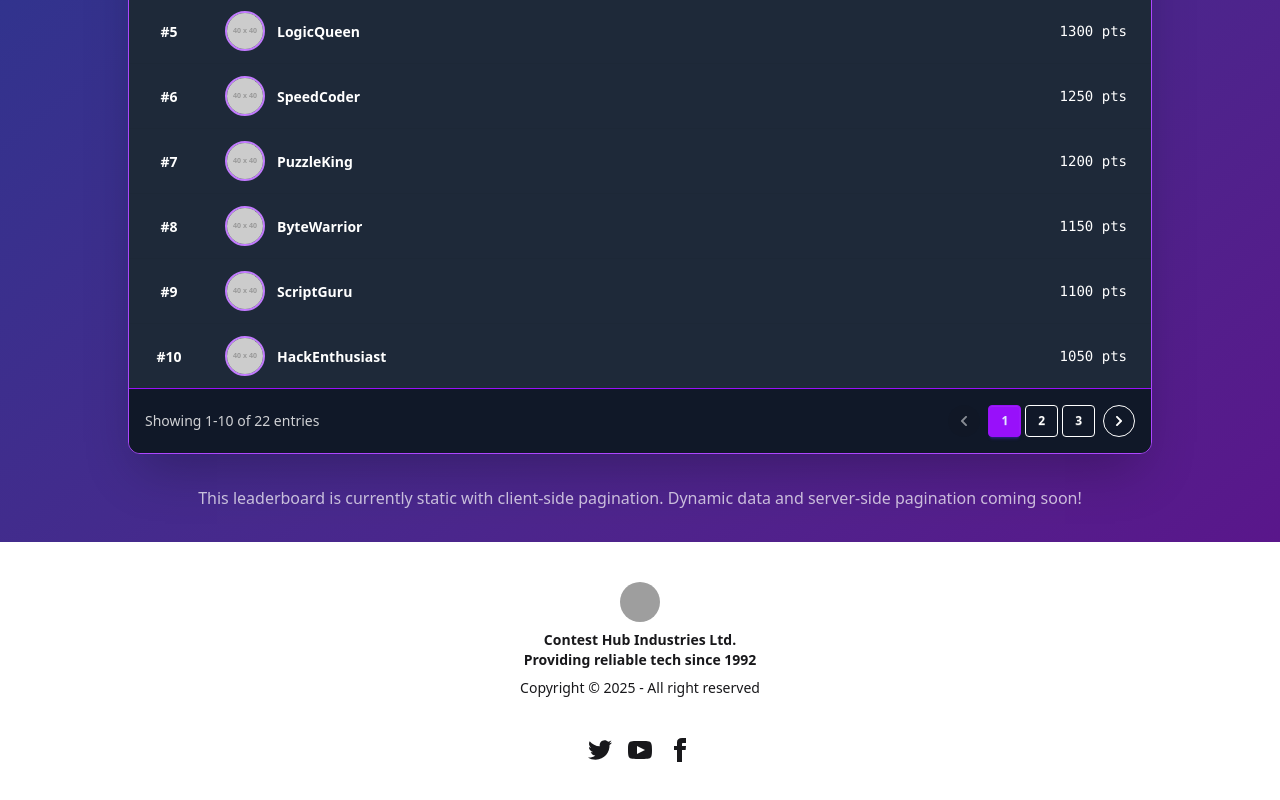
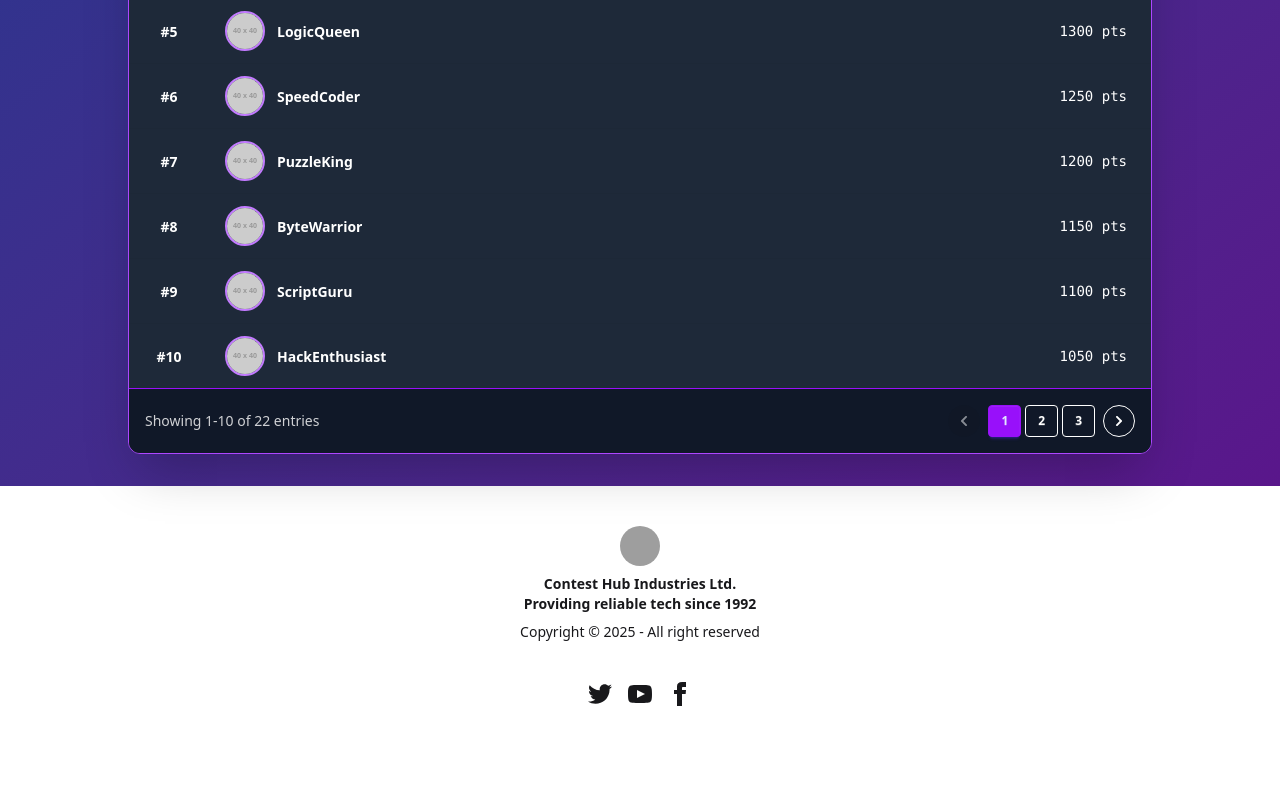
Before and after one commit to dev-peyas9911/contest-hub-client, a React (Vite) app: page /leader-board-page in a window 1280 px wide. Shown: the part 577-1377 px from the top of the page. After the commit the page ends 1323 px from the top, so only its background shows below. Built offline with nearby package versions, Linux system fonts and the light colour scheme; no server answers; sample sign-in values are in the browser's storage; grey boxes are pictures that could not be loaded.

Commit message:
Theme Toggle added

```diff
--- a/src/pages/LeaderBoardPage/LeaderBoardPage.jsx
+++ b/src/pages/LeaderBoardPage/LeaderBoardPage.jsx
@@ -281,12 +281,12 @@ const LeaderBoardPage = () => {
         </div>
 
         {/* Footer Note */}
-        <div className="text-center mt-8 opacity-70">
+        {/* <div className="text-center mt-8 opacity-70">
           <p>
             This leaderboard is currently static with client-side pagination.
             Dynamic data and server-side pagination coming soon!
           </p>
-        </div>
+        </div> */}
       </div>
     </div>
   );
```
